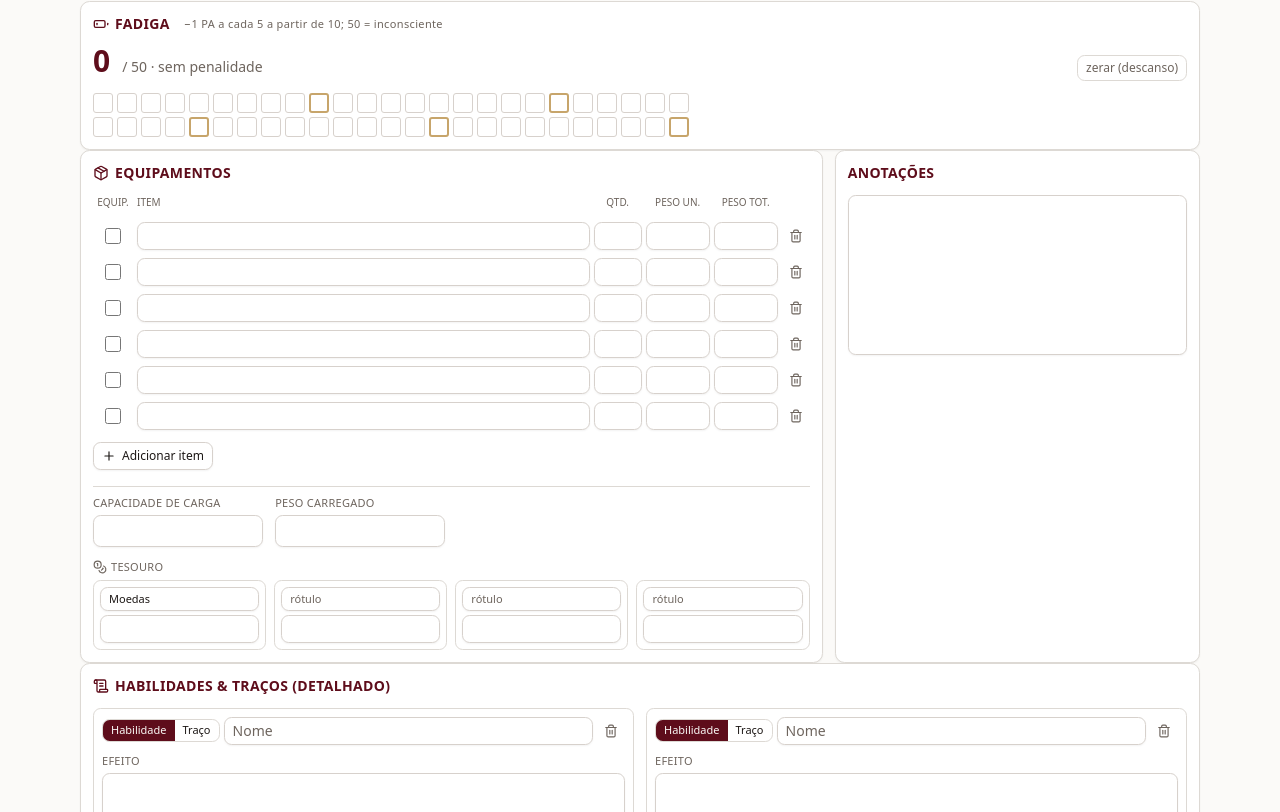
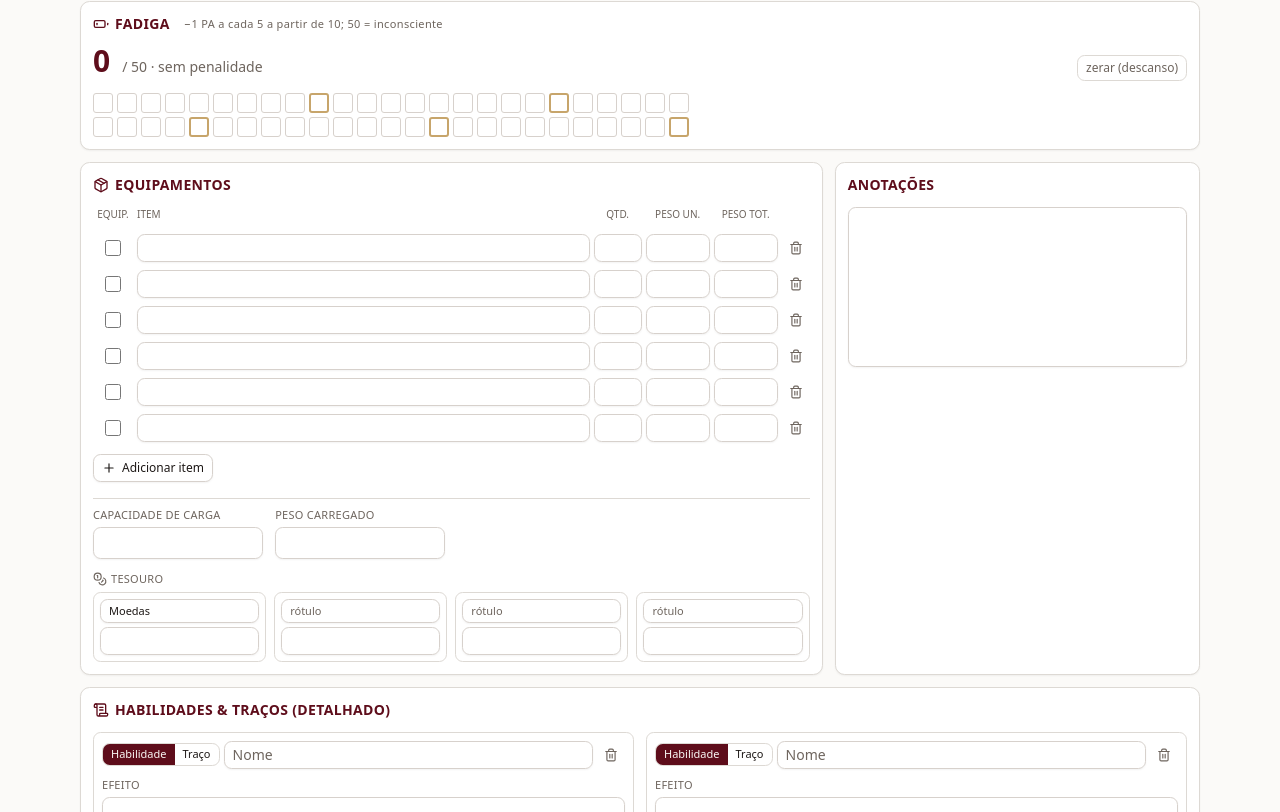
Before and after one commit to andrewallacemf/marca-de-sangue-sistema-de-rpg, a React (Vite) app in the folder ficha/: page / in a window 1280 px wide. Shown: the part 1448-2260 px from the top of the page. Built offline with nearby package versions, Linux system fonts and the light colour scheme; the HTML template or start-up script is replaced by a standard one.

Commit message:
Ficha: restaura espacamento entre secoes na tela acima de Equipamentos e Habilidades&Tracos (margin-top nos blocos de quebra de pagina; zerado na impressao)

```diff
--- a/ficha/src/index.css
+++ b/ficha/src/index.css
@@ -55,6 +55,12 @@
   display: flex;
   flex-direction: column;
   gap: 0.75rem;
+}
+
+/* espaçamento entre as seções (páginas) na TELA — mesmo gap das seções.
+   Na impressão isto é zerado (a quebra de página cuida da separação). */
+.page-break-before {
+  margin-top: 0.75rem;
 }
 
 /* desktop (≥1024px): 3 colunas — 2/3 + 1/3 */
@@ -222,9 +228,10 @@
   textarea::placeholder {
     color: transparent !important;
   }
-  /* quebras de página deliberadas */
+  /* quebras de página deliberadas (sem margem extra no topo da folha) */
   .page-break-before {
     break-before: page;
+    margin-top: 0;
   }
   /* compactação para caber "informações → fadiga" em uma página */
   .mds-card-header {
```
